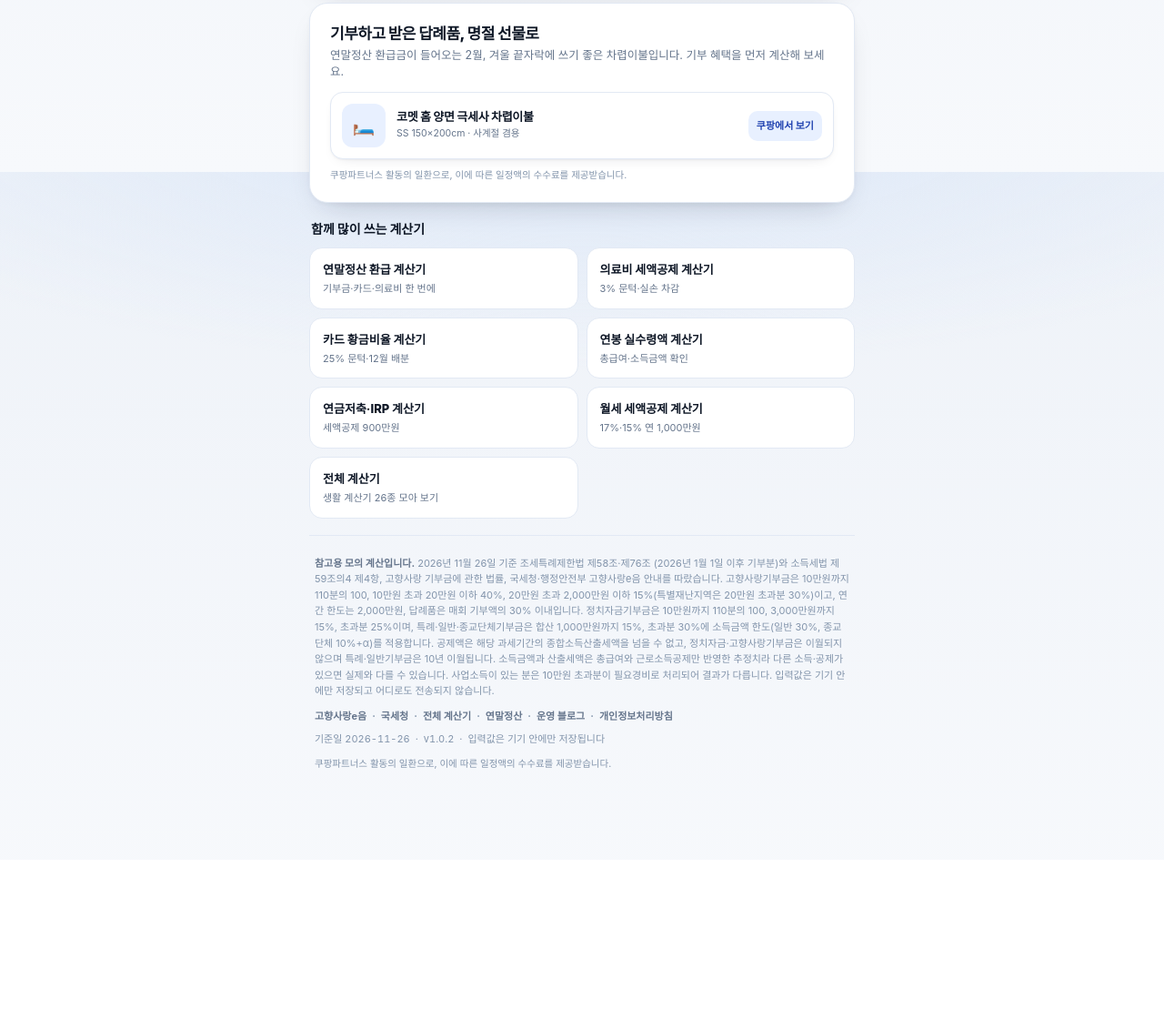
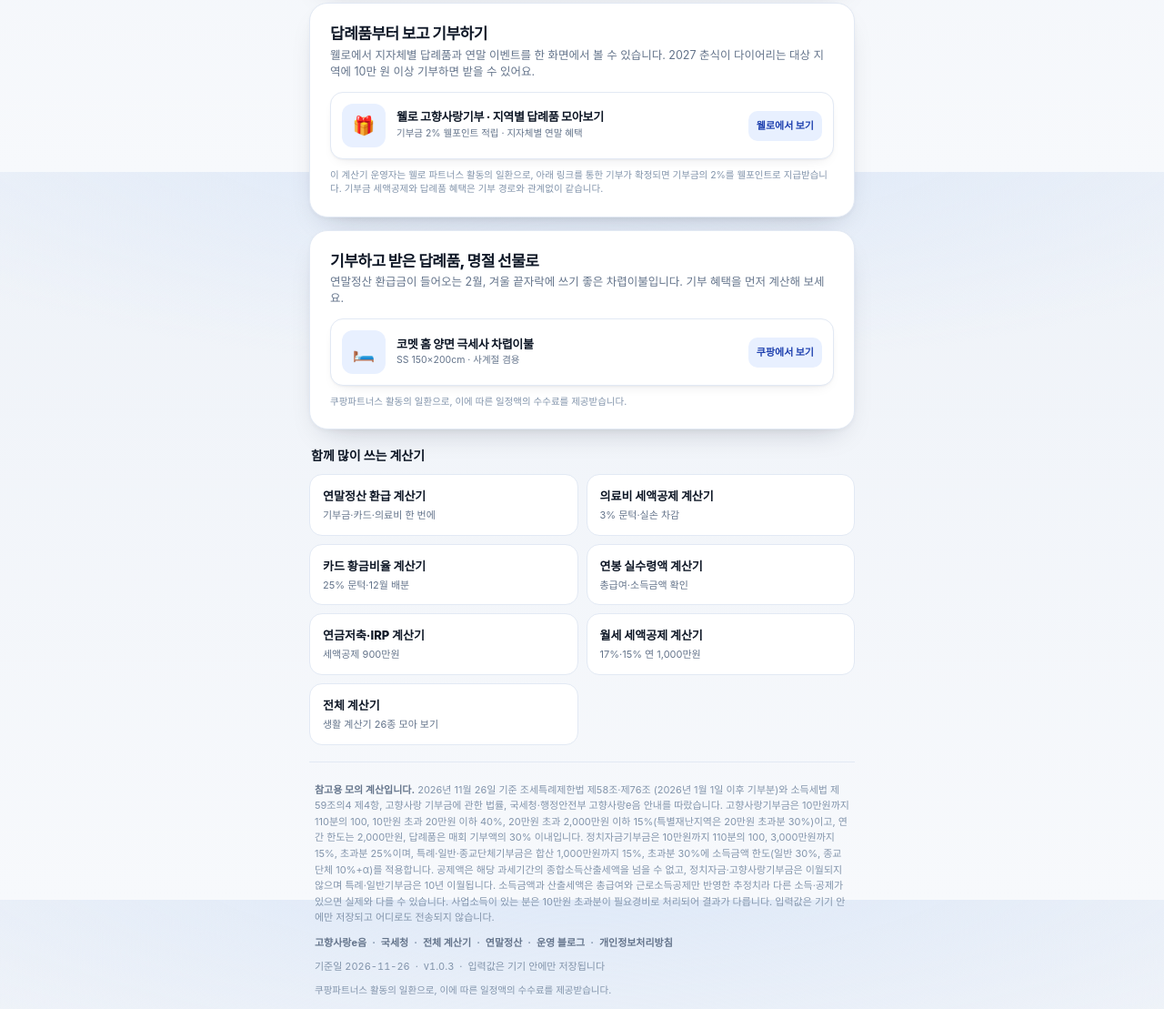
Before and after one commit to ufssdf987-creator/ufssdf987-creator.github.io, a plain HTML site: page donation-tax/index.html in a window 1280 px wide. Shown: the part 2211-3320 px from the top of the page at 91% size. Before the commit the page ends 3156 px from the top, so only its background shows below. Drawn offline with Linux system fonts and the light colour scheme.

Commit message:
웹앱 21호 고향사랑기부제 계산기에 웰로 파트너스 추천 링크 카드 추가 (대가성 고지·rel=sponsored nofollow)

```diff
--- a/donation-tax/app.js
+++ b/donation-tax/app.js
@@ -226,6 +226,11 @@
     el.promoSub = $('#promoSub');
     el.promoList = $('#promoList');
     el.promoDisclosure = $('#promoDisclosure');
+    el.welloSection = $('#welloSection');
+    el.welloHeading = $('#welloHeading');
+    el.welloSub = $('#welloSub');
+    el.welloList = $('#welloList');
+    el.welloDisclosure = $('#welloDisclosure');
     el.footerDisclosure = $('#footerDisclosure');
     el.dataDate = $('#dataDate');
     el.appVersion = $('#appVersion');
@@ -917,6 +922,28 @@
     }).join('');
   }
 
+  /* ── 웰로 파트너스 카드 ───────────────────────────────── */
+  function initWello() {
+    var wello = CFG.wello || {};
+    var it = wello.item || {};
+    if (!it.url) {
+      el.welloSection.hidden = true;
+      return;
+    }
+    el.welloSection.hidden = false;
+    el.welloHeading.textContent = wello.heading || '답례품부터 보고 기부하기';
+    el.welloSub.textContent = wello.subheading || '';
+    el.welloDisclosure.textContent = wello.disclosure || '';
+    el.welloList.innerHTML = '<div class="promo-item">' +
+      '<span class="promo-thumb" aria-hidden="true">' + (it.emoji || '🎁') + '</span>' +
+      '<div class="promo-body">' +
+      '<p class="promo-name">' + it.name + '</p>' +
+      '<p class="promo-meta">' + (it.tag || '') + '</p>' +
+      '</div>' +
+      '<a class="promo-cta" href="' + it.url + '" target="_blank" rel="sponsored nofollow noopener">' +
+      (it.cta || '웰로에서 보기') + '</a></div>';
+  }
+
   /* ── PWA ──────────────────────────────────────────────── */
   function initInstall() {
     var deferred = null;
@@ -1107,6 +1134,7 @@
     initTheme();
     initAds();
     initPromo();
+    initWello();
     initInstall();
     initSW();
   }
--- a/donation-tax/config.js
+++ b/donation-tax/config.js
@@ -8,7 +8,7 @@
  * 3) siteUrl 은 공유 문구에 쓰는 실제 배포 주소입니다.
  */
 window.APP_CONFIG = {
-  version: '1.0.2',
+  version: '1.0.3',
   siteName: '2026 고향사랑기부제·기부금 세액공제 계산기',
   siteUrl: 'https://ufssdf987-creator.github.io/donation-tax/',
 
@@ -21,6 +21,21 @@ window.APP_CONFIG = {
       bottom: ''  // 0원 함정 결과 아래
     },
     showPlaceholders: false
+  },
+
+  wello: {
+    // 웰로 파트너스 추천 링크. url 이 비어 있으면 카드가 나타나지 않습니다.
+    // 대가성 문구는 카드 하단에 그대로 노출됩니다.
+    disclosure: '이 계산기 운영자는 웰로 파트너스 활동의 일환으로, 아래 링크를 통한 기부가 확정되면 기부금의 2%를 웰포인트로 지급받습니다. 기부금 세액공제와 답례품 혜택은 기부 경로와 관계없이 같습니다.',
+    heading: '답례품부터 보고 기부하기',
+    subheading: '웰로에서 지자체별 답례품과 연말 이벤트를 한 화면에서 볼 수 있습니다. 2027 춘식이 다이어리는 대상 지역에 10만 원 이상 기부하면 받을 수 있어요.',
+    item: {
+      name: '웰로 고향사랑기부 · 지역별 답례품 모아보기',
+      tag: '기부금 2% 웰포인트 적립 · 지자체별 연말 혜택',
+      emoji: '🎁',
+      url: 'https://www.welfarehello.com/r/P6Yxbj',
+      cta: '웰로에서 보기'
+    }
   },
 
   coupang: {
--- a/donation-tax/index.html
+++ b/donation-tax/index.html
@@ -807,6 +807,16 @@
       </section>
     </section>
 
+    <!-- 웰로 파트너스: config.js 의 wello.item.url 에 추천 링크를 넣으면 나타납니다 -->
+    <section class="card promo-card" id="welloSection" hidden>
+      <div class="card-head">
+        <h2 id="welloHeading">답례품부터 보고 기부하기</h2>
+        <p class="card-sub" id="welloSub"></p>
+      </div>
+      <div class="promo-grid" id="welloList"></div>
+      <p class="ad-disclosure" id="welloDisclosure"></p>
+    </section>
+
     <!-- 제휴 상품: config.js 의 coupang.items 에 링크를 넣으면 나타납니다 -->
     <section class="card promo-card" id="promoSection" hidden>
       <div class="card-head">
--- a/donation-tax/sw.js
+++ b/donation-tax/sw.js
@@ -4,7 +4,7 @@
  */
 'use strict';
 
-var VERSION = '1.0.2';
+var VERSION = '1.0.3';
 var CACHE_NAME = 'dtc-v' + VERSION;
 var CORE_ASSETS = [
   './',
```
